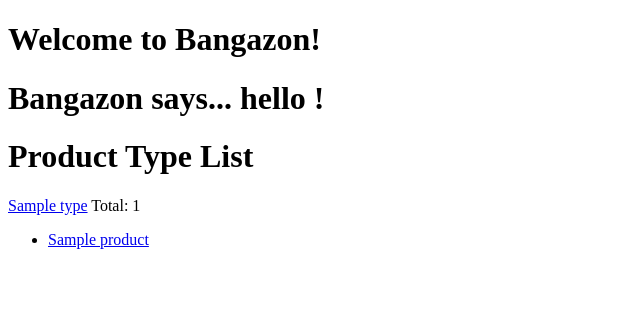
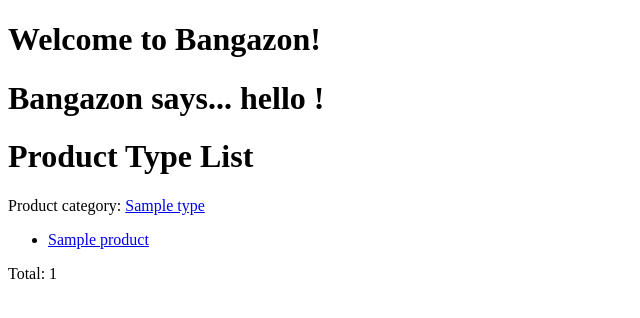
Before and after one commit to NSS-Spontaneous-Spoonbills/Sprint3, a Django app: page /website/product_types in a window 1280 px wide. Shown: the part 47-365 px from the top of the page, without its empty margins (0-640 px from the left). Run offline with Django 3.2, Linux system fonts and the light colour scheme; tables that the repository leaves empty hold one stand-in row (values such as "Sample post").

Commit message:
edited some minor layout

```diff
--- a/website/templates/product/Product_Type_List.html
+++ b/website/templates/product/Product_Type_List.html
@@ -3,12 +3,15 @@
 
 {% for product_type in product_types %}
 <div class="product">
-  <p><a href="/website/product_category/{{product_type.type_id}}">{{product_type.type_name}}</a> <span>Total: {{product_type.count}}</span></p>
+  <p>Product category:
+  <a href="/website/product_category/{{product_type.type_id}}">{{product_type.type_name}}</a>
+  </p>
     <ul>
         {% for product in product_type.products %}
             <li> <a href="/website/product/{{product.id}}">{{product.title}}</a></li>
         {% endfor %}
     </ul>
+  <p><span>Total: {{product_type.count}}</span></p>
 </div>
 
 {% endfor %} {% endblock %}
```
